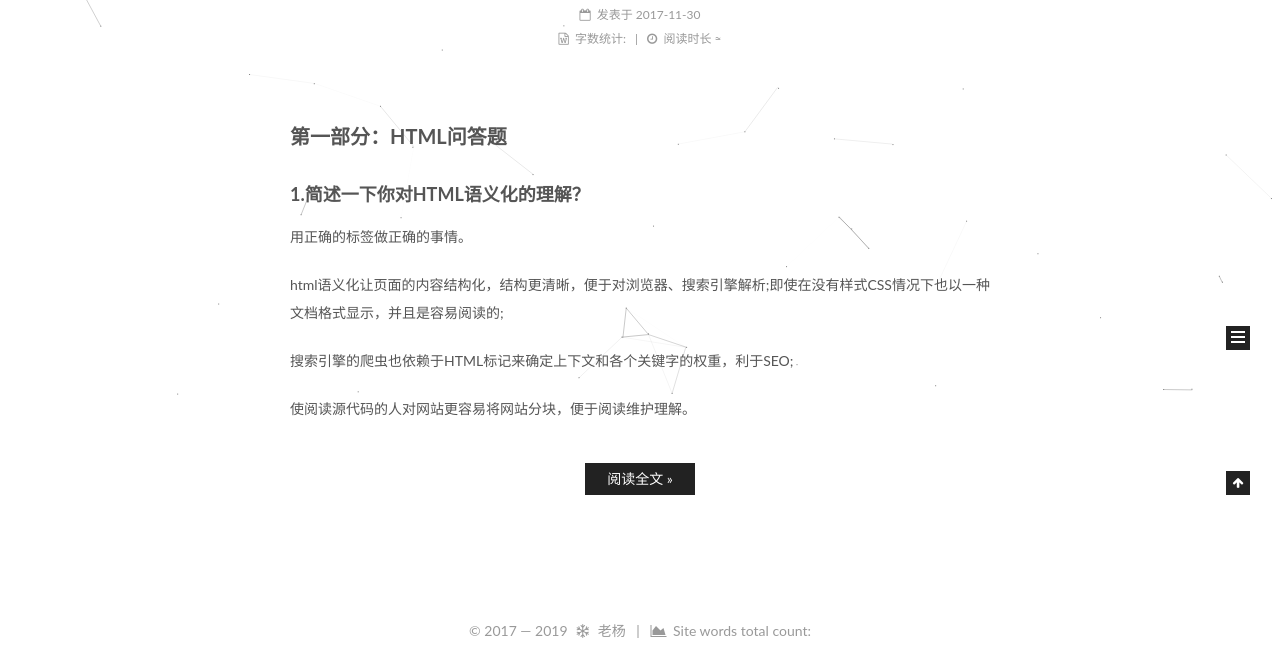
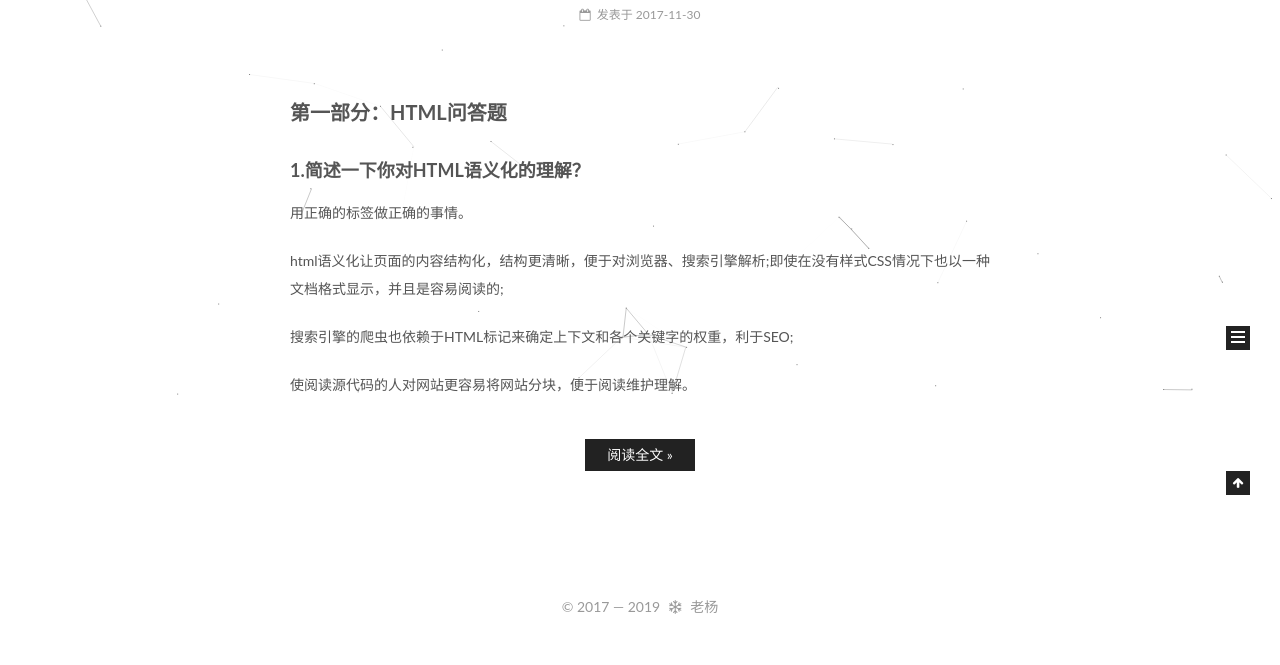
Before and after one commit to OvOyang/OvOyang.github.io, a plain HTML site: page index.html in a window 1280 px wide. Shown: the part 405-1070 px from the top of the page. After the commit the page ends 1046 px from the top, so only its background shows below. Drawn offline with Linux system fonts and the light colour scheme.

Commit message:
Site updated: 2019-02-23 19:51:33

```diff
--- a/css/main.css
+++ b/css/main.css
@@ -1822,7 +1822,7 @@ pre .javascript .function {
   width: 4px;
   height: 4px;
   border-radius: 50%;
-  background: #8249fc;
+  background: #0a8ce3;
 }
 .links-of-blogroll {
   font-size: 13px;
--- a/index.html
+++ b/index.html
@@ -295,37 +295,6 @@
 
 
 
-            <div class="post-wordcount">
-
-
-                <span class="post-meta-item-icon">
-                  <i class="fa fa-file-word-o"></i>
-                </span>
-
-                  <span class="post-meta-item-text">字数统计&#58;</span>
-
-                <span title="字数统计">
-
-                </span>
-
-
-
-                <span class="post-meta-divider">|</span>
-
-
-
-                <span class="post-meta-item-icon">
-                  <i class="fa fa-clock-o"></i>
-                </span>
-
-                  <span class="post-meta-item-text">阅读时长 &asymp;</span>
-
-                <span title="阅读时长">
-
-                </span>
-
-            </div>
-
 
 
 
@@ -490,15 +459,6 @@
   </span>
   <span class="author" itemprop="copyrightHolder">老杨</span>
 
-
-    <span class="post-meta-divider">|</span>
-    <span class="post-meta-item-icon">
-      <i class="fa fa-area-chart"></i>
-    </span>
-
-      <span class="post-meta-item-text">Site words total count&#58;</span>
-
-    <span title="Site words total count"></span>
 
 </div>
 
```
Also changed, not shown: 2017/11/30/前端面试题/index.html (+0 -40 lines), archives/2017/11/index.html (+0 -9 lines), archives/2017/index.html (+0 -9 lines), archives/index.html (+0 -9 lines).
